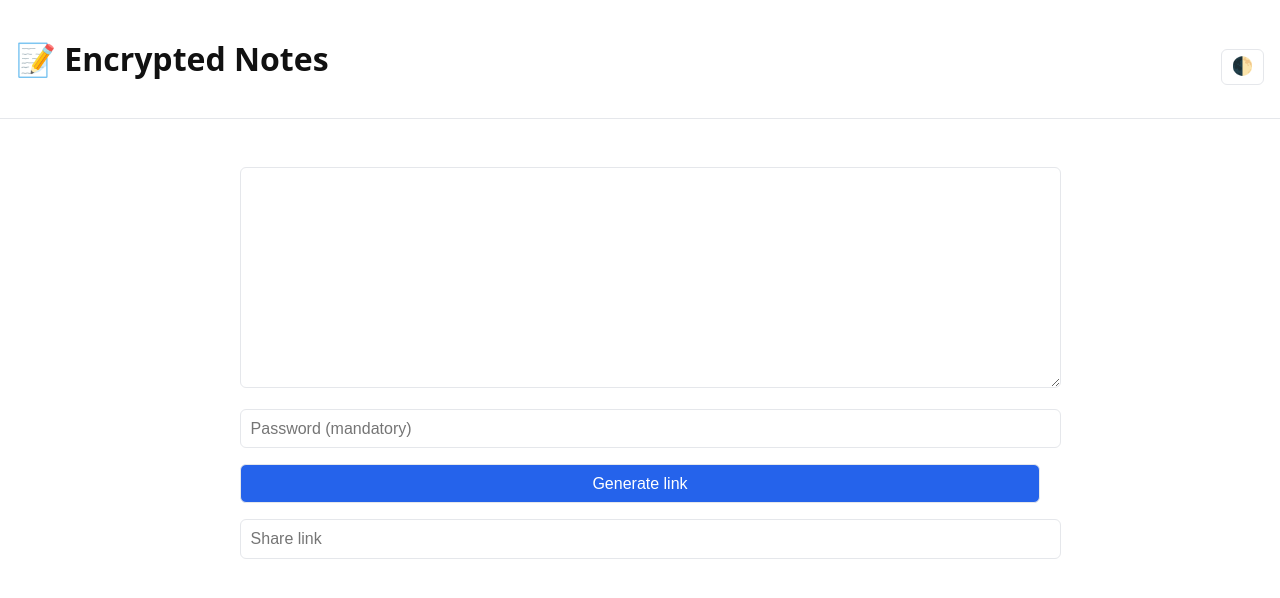
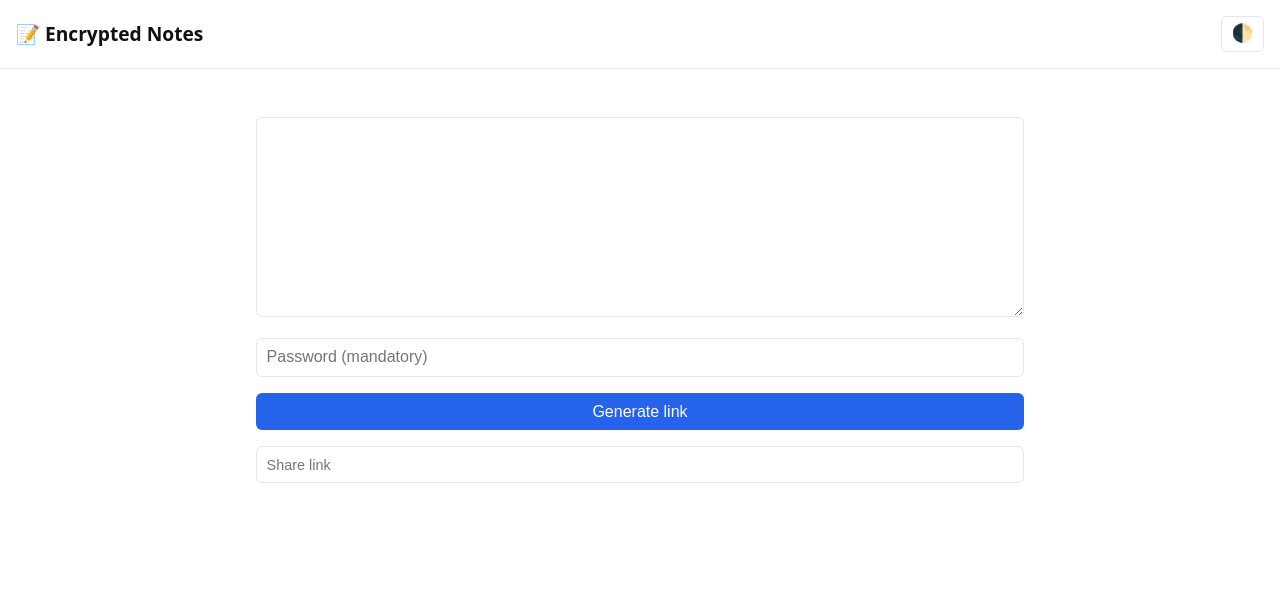
Before and after one commit to MasutaK/ciphernote, a plain HTML site: page index.html in a window 1280 px wide. Drawn offline with nearby package versions, Linux system fonts and the light colour scheme.

Commit message:
Update style.css

```diff
--- a/style.css
+++ b/style.css
@@ -1,4 +1,6 @@
-/* ========== Variables ========== */
+/* =========================
+   CSS VARIABLES
+========================= */
 :root {
   --bg: #ffffff;
   --text: #111111;
@@ -27,15 +29,25 @@ html[data-theme="dark"] {
   --text: #e5e7eb;
 }
 
-/* ========== Global ========== */
+/* =========================
+   GLOBAL
+========================= */
+* {
+  box-sizing: border-box;
+}
+
 body {
+  margin: 0;
   background: var(--bg);
   color: var(--text);
-  font-family: system-ui, sans-serif;
-  margin: 0;
-  padding: 0;
+  font-family: system-ui, -apple-system, BlinkMacSystemFont, "Segoe UI",
+    Roboto, Oxygen, Ubuntu, Cantarell, "Open Sans", "Helvetica Neue",
+    sans-serif;
 }
 
+/* =========================
+   HEADER
+========================= */
 header {
   display: flex;
   justify-content: space-between;
@@ -44,15 +56,32 @@ header {
   border-bottom: 1px solid var(--border);
 }
 
+header h1 {
+  margin: 0;
+  font-size: 1.2rem;
+  display: flex;
+  align-items: center;
+  gap: 0.4rem;
+}
+
+/* =========================
+   MAIN LAYOUT
+========================= */
 main {
   max-width: 800px;
   margin: 2rem auto;
   padding: 0 1rem;
 }
 
+section {
+  margin-bottom: 2rem;
+}
+
+/* =========================
+   FORM ELEMENTS
+========================= */
 textarea,
-input,
-button {
+input {
   width: 100%;
   margin-top: 1rem;
   padding: 0.6rem;
@@ -68,34 +97,30 @@ textarea {
   resize: vertical;
 }
 
+/* =========================
+   BUTTONS
+========================= */
 button {
-  background: var(--accent);
-  color: white;
+  font-size: 1rem;
+  border-radius: 6px;
+  border: none;
   cursor: pointer;
 }
 
-button:hover {
+/* Action buttons */
+button:not(.icon-button) {
+  width: 100%;
+  margin-top: 1rem;
+  padding: 0.6rem;
+  background: var(--accent);
+  color: #ffffff;
+}
+
+button:not(.icon-button):hover {
   opacity: 0.9;
 }
 
-/* ========== Markdown ========== */
-article h1, article h2, article h3 {
-  border-bottom: 1px solid var(--border);
-}
-
-article pre {
-  background: var(--code-bg);
-  padding: 1rem;
-  overflow-x: auto;
-}
-
-article code {
-  background: var(--code-bg);
-  padding: 0.2rem 0.4rem;
-  border-radius: 4px;
-}
-
-/* ===== Theme toggle button ===== */
+/* Icon button (theme toggle) */
 .icon-button {
   width: auto;
   padding: 0.4rem 0.6rem;
@@ -103,10 +128,57 @@ article code {
   background: transparent;
   color: var(--text);
   border: 1px solid var(--border);
-  border-radius: 6px;
-  cursor: pointer;
 }
 
 .icon-button:hover {
   background: var(--code-bg);
 }
+
+/* =========================
+   SHARE LINK
+========================= */
+#shareLink {
+  margin-top: 1rem;
+  font-size: 0.9rem;
+}
+
+/* =========================
+   MARKDOWN OUTPUT
+========================= */
+article {
+  line-height: 1.6;
+}
+
+article h1,
+article h2,
+article h3 {
+  border-bottom: 1px solid var(--border);
+  padding-bottom: 0.3rem;
+}
+
+article pre {
+  background: var(--code-bg);
+  padding: 1rem;
+  overflow-x: auto;
+  border-radius: 6px;
+}
+
+article code {
+  background: var(--code-bg);
+  padding: 0.2rem 0.4rem;
+  border-radius: 4px;
+  font-family: monospace;
+}
+
+article blockquote {
+  border-left: 4px solid var(--border);
+  padding-left: 1rem;
+  color: #64748b;
+}
+
+/* =========================
+   UTILITIES
+========================= */
+[hidden] {
+  display: none !important;
+}
```
